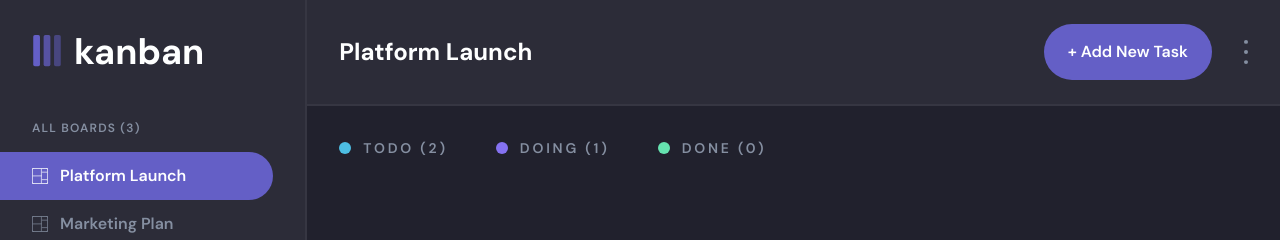
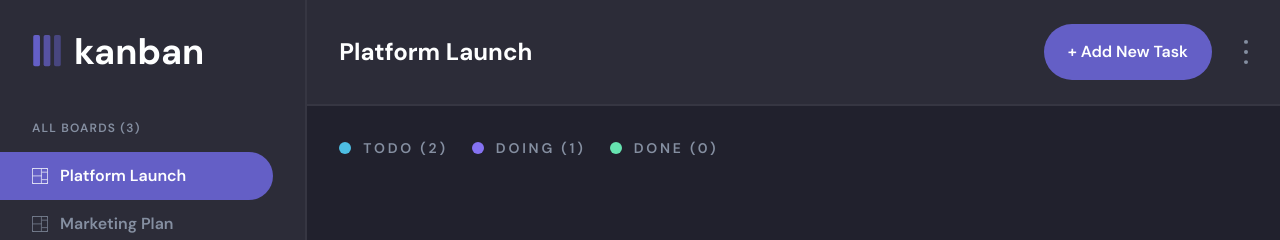
Before and after one commit to Mak2503/kanban-board, a Next.js app: page / in a window 1280 px wide. Shown: the top 240 px of the page. Built offline with nearby package versions, Linux system fonts and the light colour scheme.

Commit message:
reduce gap between columns

```diff
--- a/src/components/Board.tsx
+++ b/src/components/Board.tsx
@@ -16,7 +16,7 @@ const Board = ({ board }: Props) => {
   const doneTasks = filter(kanban?.tasks, (task) => task.status === "DONE");
 
   return (
-    <div className="p-8 flex justify-start gap-12">
+    <div className="p-8 flex justify-start gap-6">
       <Column status="TODO" color="bg-statusCyan" tasks={todoTasks} />
       <Column status="DOING" color="bg-statusPurple" tasks={doingTasks} />
       <Column status="DONE" color="bg-statusGreen" tasks={doneTasks} />
```
